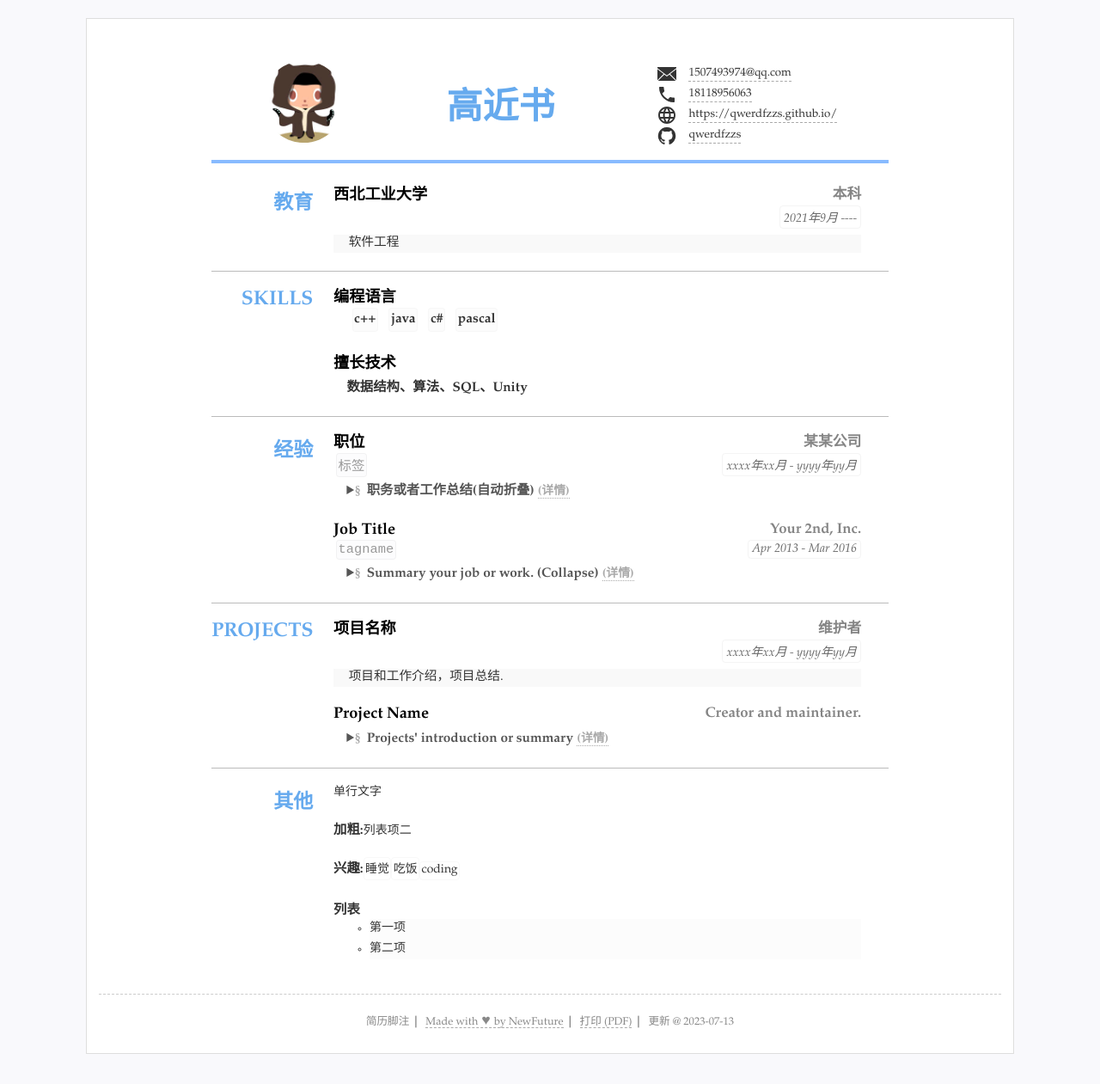
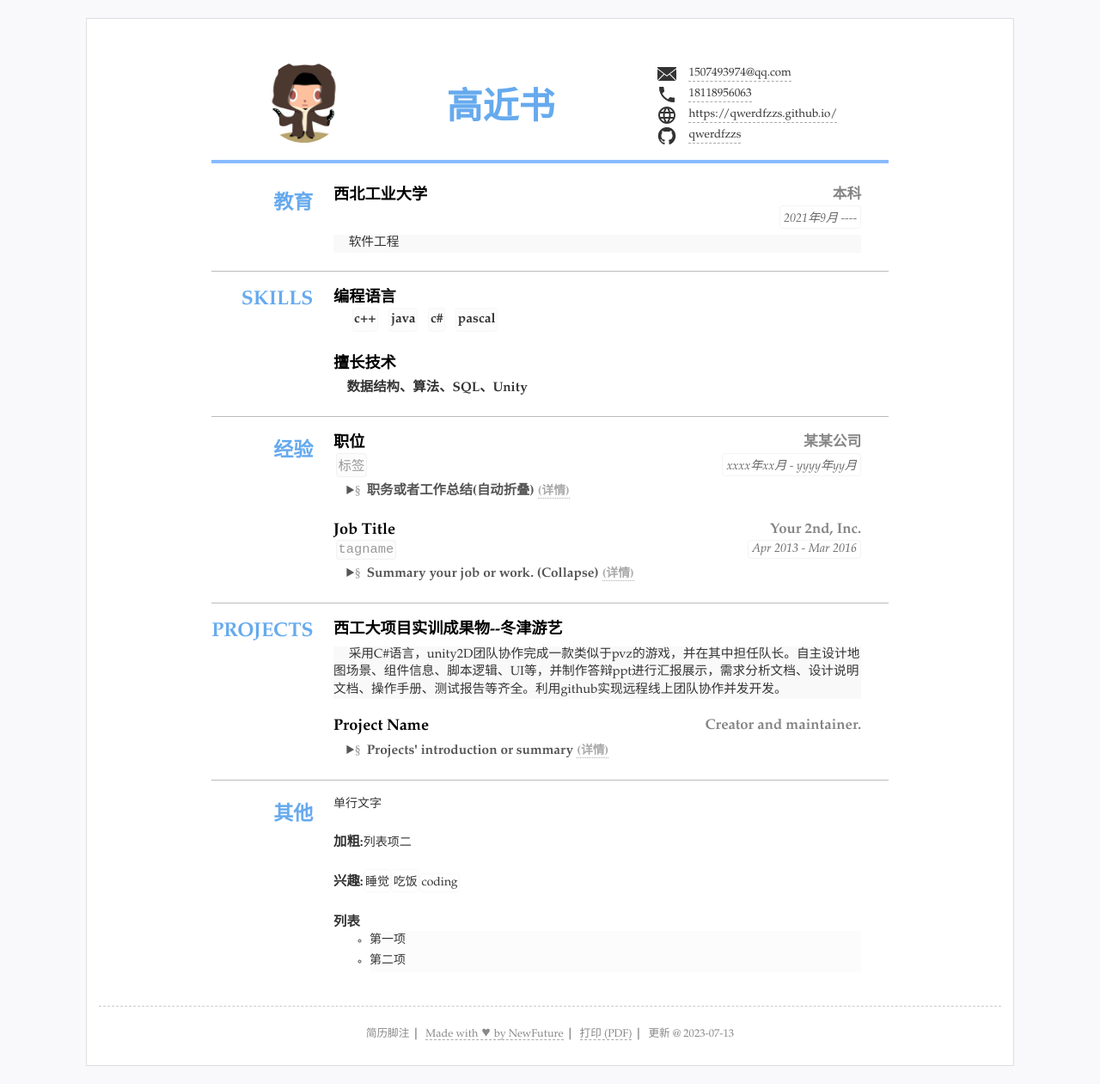
Before and after one commit to qwerdfzzs/qwerdfzzs.github.io, a Jekyll site: the page built from index.html, in a window 1280 px wide. Shown: the whole page at 86% size. Built offline with Jekyll 4.4.1, drawn with Linux system fonts in a browser that asks for light colours.

Commit message:
Update resume.yml

```diff
--- a/_data/resume.yml
+++ b/_data/resume.yml
@@ -74,10 +74,10 @@ main: #简历主要内容，
 - type: projects
   name: Projects
   content:
-  - title: 项目名称
-    duration: xxxx年xx月 - yyyy年yy月
-    detail: 项目和工作介绍，项目总结.
-    sub: 维护者
+  - title: 西工大项目实训成果物--冬津游艺
+ #   duration: xxxx年xx月 - yyyy年yy月
+    detail: 采用C#语言，unity2D团队协作完成一款类似于pvz的游戏，并在其中担任队长。自主设计地图场景、组件信息、脚本逻辑、UI等，并制作答辩ppt进行汇报展示，需求分析文档、设计说明文档、操作手册、测试报告等齐全。利用github实现远程线上团队协作并发开发。
+ #   sub: 维护者
   - title: Project Name
     summary: Projects' introduction or summary
     detail:
```
